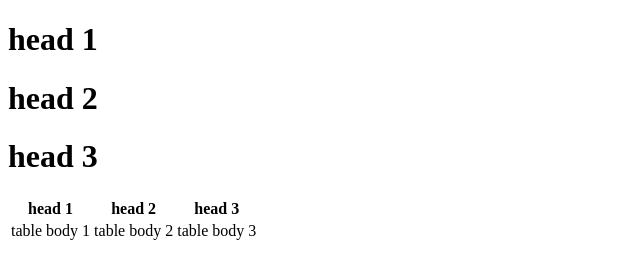
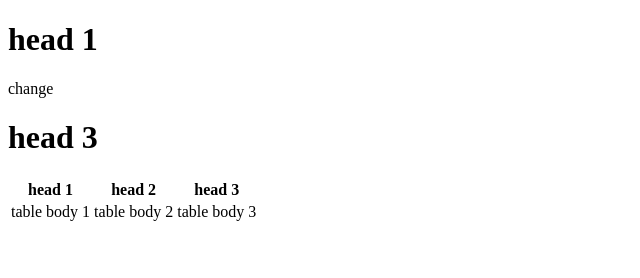
Before and after one commit to rawankh98/class2, a plain HTML site: page index.html in a window 1280 px wide. Shown: the whole page, without its empty margins (0-640 px from the left). Drawn offline with Linux system fonts and the light colour scheme.

Commit message:
confilctTry

```diff
--- a/index.html
+++ b/index.html
@@ -9,7 +9,7 @@
 <body>
 
     <h1>head 1</h1>
-    <h1>head 2</h1>
+ <p> change </p>
     <h1>head 3</h1>
     <table>
         <th>head 1</th>
```
